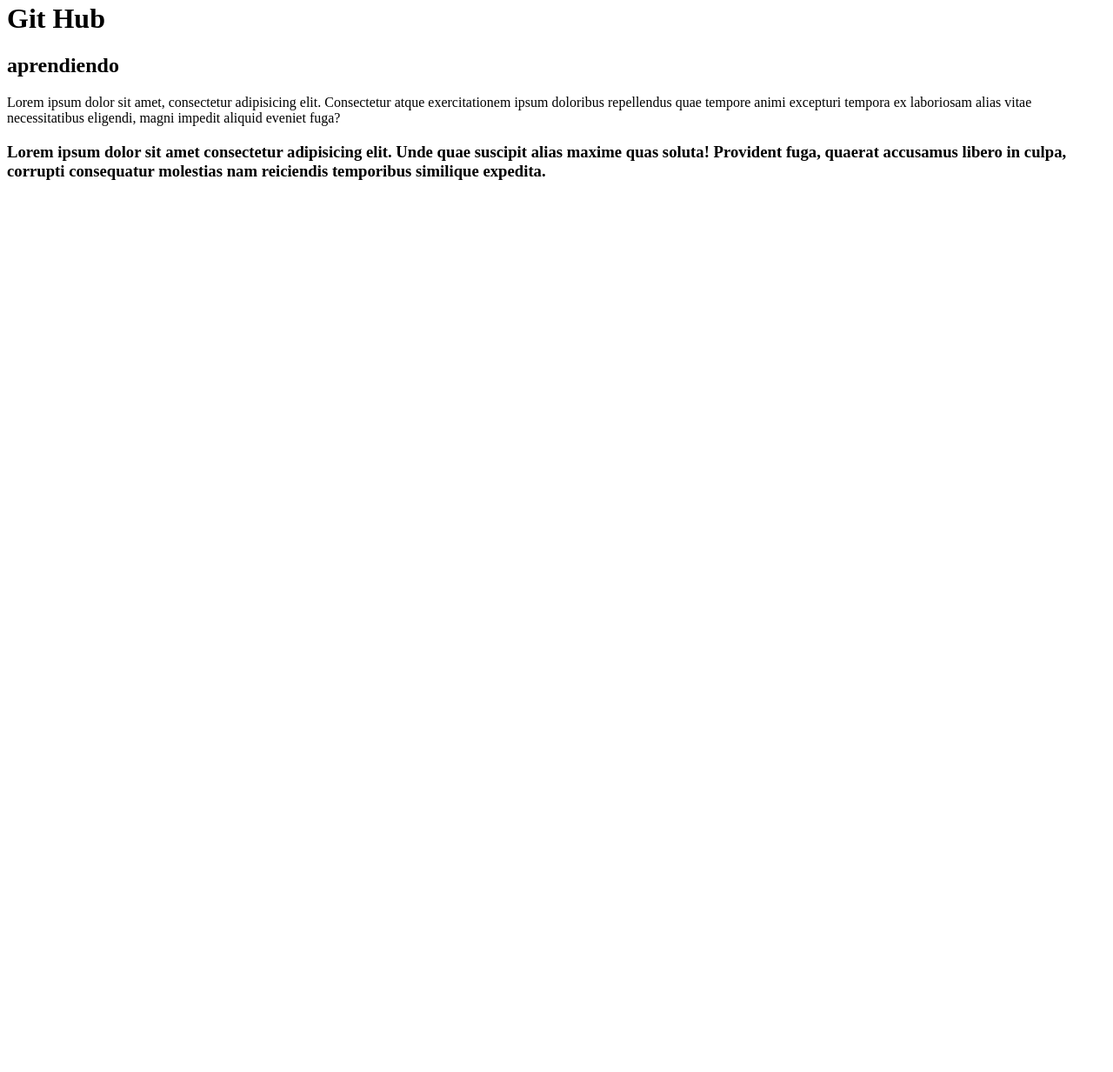
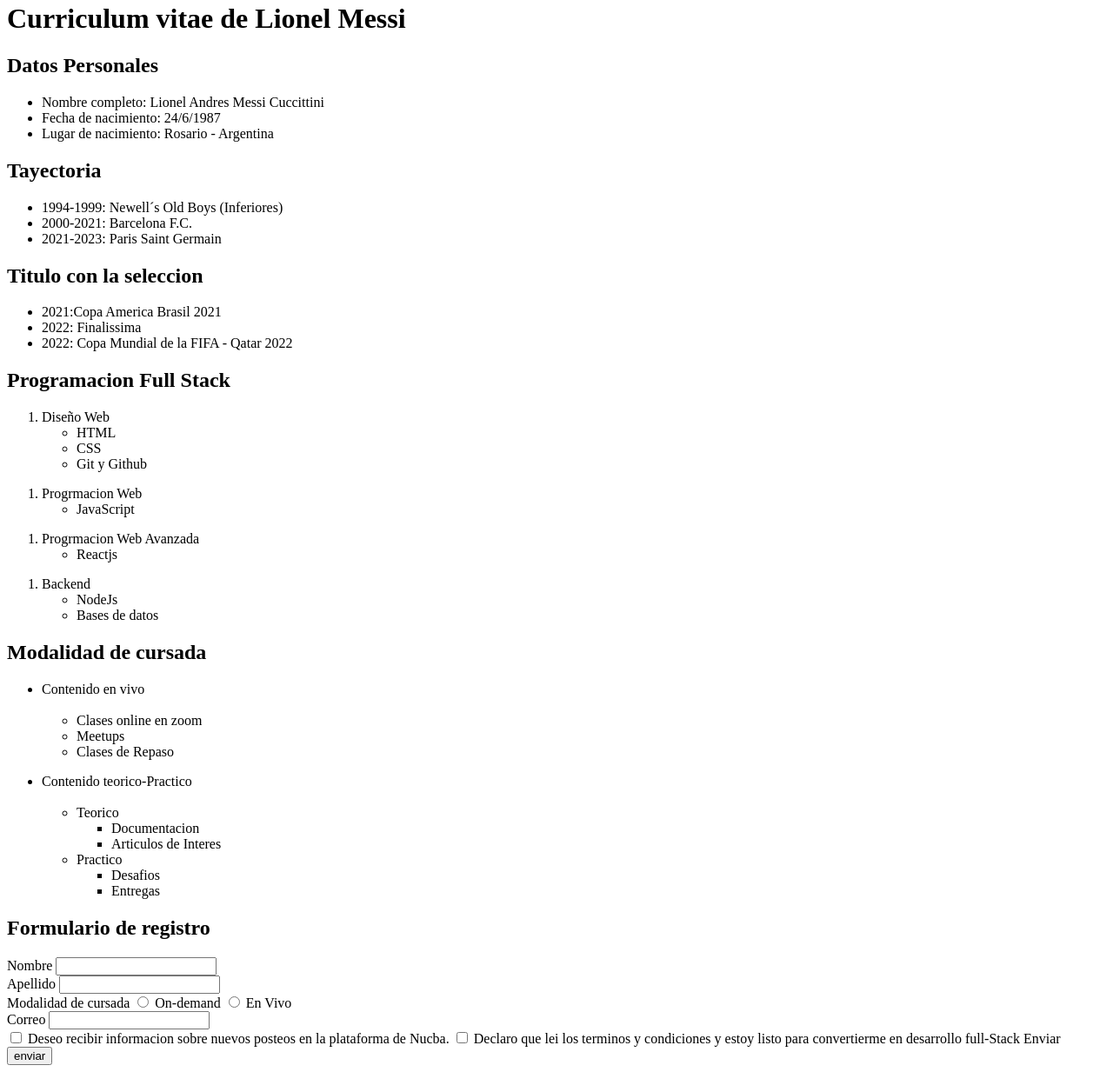
Before and after one commit to Luchiimee/desarrollo-web-nucba, a plain HTML site: page index.html in a window 1280 px wide. Shown: the part 18-1251 px from the top of the page at 87% size. Before the commit the page ends 800 px from the top, so only its background shows below. Drawn offline with Linux system fonts and the light colour scheme.

Commit message:
form-listas

```diff
--- a/index.html
+++ b/index.html
@@ -3,15 +3,107 @@
 <head>
     <meta charset="UTF-8">
     <meta name="viewport" content="width=device-width, initial-scale=1.0">
-    <title>probando git Hub</title>
+    <title>CV de Lionel Messi</title>
 </head>
 <body>
-    <h1>Git Hub</h1>
+    <h1>Curriculum vitae de Lionel Messi</h1>
+    <main>
+        <h2>Datos Personales</h2>
+        <ul>
+            <li>Nombre completo: Lionel Andres Messi Cuccittini</li>
+            <li>Fecha de nacimiento: 24/6/1987</li>
+            <li>Lugar de nacimiento: Rosario - Argentina</li>
+        </ul>
+        <h2>Tayectoria</h2>
+        <ul>
+            <li>1994-1999: Newell´s Old Boys (Inferiores)</li>
+            <li>2000-2021: Barcelona F.C.</li>
+            <li>2021-2023: Paris Saint Germain</li>
+        </ul>
+        <h2>Titulo con la seleccion</h2>
+        <ul>
+            <li>2021:Copa America Brasil 2021</li>
+            <li>2022: Finalissima</li>
+            <li>2022: Copa Mundial de la FIFA - Qatar 2022</li>
+        </ul>
+        <h2>Programacion Full Stack</h2>
+        <ol>
+            <li>Diseño Web</li>
+            <ul>
+                <li>HTML</li>
+                <li>CSS</li>
+                <li>Git y Github</li>
+            </ul>
+        </ol>
+        <ol>
+            <li>Progrmacion Web</li>
+            <ul>
+                <li>JavaScript</li>
+            </ul>
+        </ol>
+        <ol>
+            <li>Progrmacion Web Avanzada</li>
+            <ul>
+                <li>Reactjs</li>
+            </ul>
+        </ol>
+        <ol>
+            <li>Backend</li>
+            <ul>
+                <li>NodeJs</li>
+                <li>Bases de datos</li>
+            </ul>
+        </ol>
+        <h2>Modalidad de cursada</h2>
+        <ul>
+            <li>Contenido en vivo</li><br>
+            <ul>
+                <li>Clases online en zoom</li>
+                <li>Meetups</li>
+                <li>Clases de Repaso</li>
+            </ul>
+        </ul>
+        <ul>
+            <li>Contenido teorico-Practico</li><br>
+            <ul>
+                <li>Teorico</li>
+                <ul>
+                    <li>Documentacion</li>
+                    <li>Articulos de Interes</li>
+                </ul>
+                <li>Practico</li>
+                <ul>
+                    <li>Desafios</li>
+                    <li>Entregas</li>
+                </ul>
+            </ul>
+        </ul>
+       <h2>Formulario de registro</h2>
+       <form action="#">
+       <label for="nombre">Nombre</label>
+       <input type="text" id="nombre" name="nombre"><br>
+       <label for="apellido">Apellido</label>
+       <input type="text" id="apellido" name="apellido"><br>
+       <span>Modalidad de cursada</span>
+      <input type="radio" name="modalidad" id="ondemand" value="ondemand">
+      <label for="ondemand">On-demand</label>
 
-    <main>
-        <h2>aprendiendo</h2>
-        <p>Lorem ipsum dolor sit amet, consectetur adipisicing elit. Consectetur atque exercitationem ipsum doloribus repellendus quae tempore animi excepturi tempora ex laboriosam alias vitae necessitatibus eligendi, magni impedit aliquid eveniet fuga?</p>
-        <h3>Lorem ipsum dolor sit amet consectetur adipisicing elit. Unde quae suscipit alias maxime quas soluta! Provident fuga, quaerat accusamus libero in culpa, corrupti consequatur molestias nam reiciendis temporibus similique expedita.</h3>
+      <input type="radio" name="modadlidad" id="envivo" value="envivo">
+      <label for="envivo">En Vivo</label>
+
+       <br>
+       <label for="correo">Correo</label>
+       <input type="text" id="correo" name="correo">
+       <br>
+       <input type="checkbox" name="deseo" id="deseo">
+       <label for="deseo">Deseo recibir informacion sobre nuevos posteos en la plataforma de Nucba.</label>
+       <input type="checkbox" name="declaro" id="declaro">
+       <label for="declaro">Declaro que lei los terminos y condiciones y estoy listo para convertierme en desarrollo full-Stack</label>
+       <label for="Enviar">Enviar</label><br>
+       <input type="button" value="enviar">
+    </form>
+
+
     </main>
 </body>
 </html>
```
